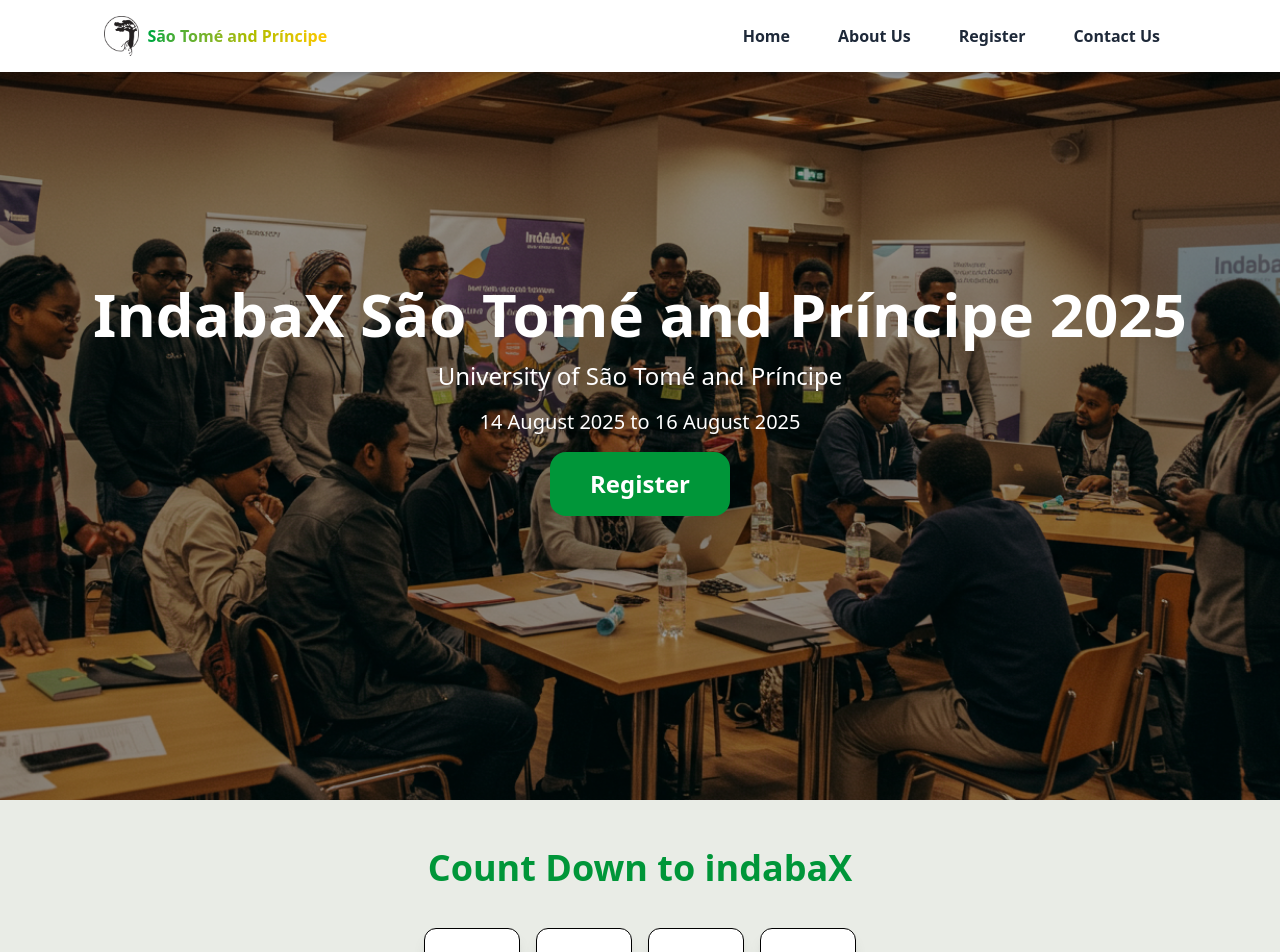
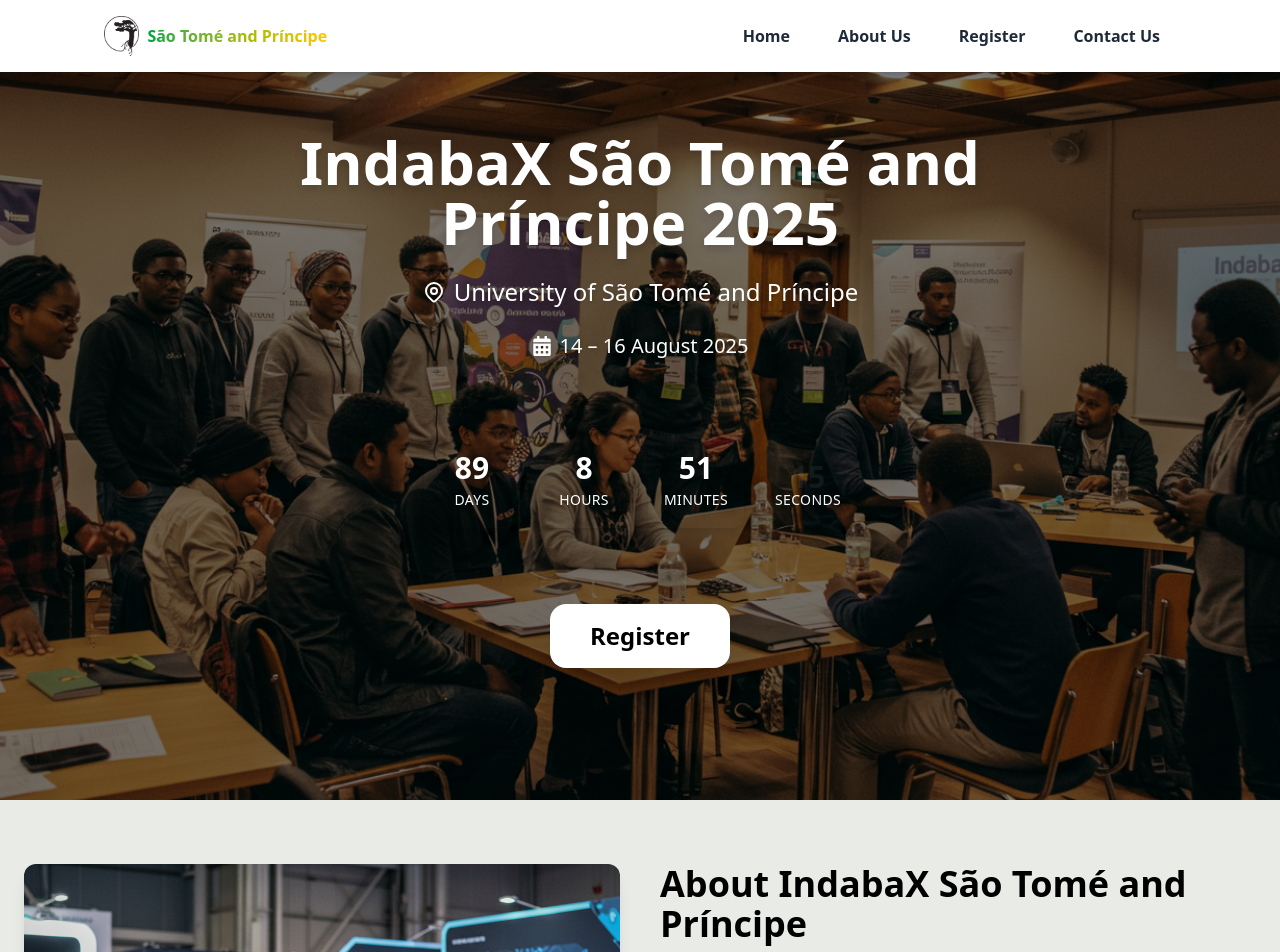
Before and after one commit to MOSOBELULU/indabaX, a React (Vite) app: page / in a window 1280 px wide. Shown: the top 952 px of the page. Built offline with nearby package versions, Linux system fonts and the light colour scheme.

Commit message:
wip- hero layout

```diff
--- a/src/components/About.jsx
+++ b/src/components/About.jsx
@@ -17,7 +17,7 @@ export default function About() {
 
 
         <div className="space-y-6">
-          <h2 className="text-3xl md:text-4xl font-bold text-[#009639]">
+          <h2 className="text-3xl md:text-4xl font-bold text-black">
             About IndabaX São Tomé and Príncipe
           </h2>
 
--- a/src/components/CountdownTimer.jsx
+++ b/src/components/CountdownTimer.jsx
@@ -39,20 +39,12 @@ const CountdownTimer = () => {
   return (
     <section className=" py-12 text-center">
       <div className="max-w-xl mx-auto px-4">
-        <motion.h2
-  initial={{ opacity: 0, y: -20 }}
-  animate={{ opacity: 1, y: 0 }}
-  transition={{ duration: 0.6, ease: 'easeOut' }}
-  className="text-3xl md:text-4xl mb-10 font-bold text-[#009639]"
->
- Count Down to indabaX
-</motion.h2>
 
         <div className="flex justify-center gap-4 flex-wrap">
           {timeBoxes.map((box, index) => (
            <div
   key={index}
-  className="w-24 h-24 rounded-xl shadow-lg flex flex-col justify-center items-center bg-white text-[#009639] border border-black"
+  className="w-24 h-24 rounded-xl shadow-lg flex flex-col justify-center items-center  text-white"
 >
 
               <AnimatePresence mode="wait">
--- a/src/components/Events.jsx
+++ b/src/components/Events.jsx
@@ -4,7 +4,7 @@ export default function Events() {
   return (
     <div className="py-16 px-6">
       <div className="max-w-6xl mx-auto">
-        <h2 className="text-center mb-12 text-3xl md:text-4xl font-extrabold text-[#009639] tracking-tight">
+        <h2 className="text-center mb-12 text-3xl md:text-4xl font-extrabold text-black tracking-tight">
           Events Schedule
         </h2>
         <div className="flex flex-wrap gap-8 justify-center">
@@ -19,7 +19,7 @@ export default function Events() {
                 className="w-full h-48 object-cover rounded-t-2xl"
               />
               <div className="p-5 text-center">
-                <h3 className="text-xl font-semibold text-[#009639] mb-1">
+                <h3 className="text-xl font-semibold text-black mb-1">
                   {event.title}
                 </h3>
                 <p className="text-sm text-gray-600 mb-1">
--- a/src/components/Hero.jsx
+++ b/src/components/Hero.jsx
@@ -1,27 +1,43 @@
+import { FaCalendarAlt } from "react-icons/fa";
+import { HiOutlineLocationMarker } from "react-icons/hi";
 import RegisterButton from "../components/Register_button";
+import CountdownTimer from "./CountdownTimer";
 
 export default function Hero() {
   return (
-    <div>
-      <div className="relative bg-[url('/images/hero.home.jpg')] bg-cover bg-center h-screen">
-        <div className="absolute inset-0 bg-black opacity-40"></div>
+    <section
+      className="relative min-h-screen bg-cover bg-center bg-no-repeat"
+      style={{ backgroundImage: "url('/images/hero.home.jpg')" }}
+    >
+      {/* Overlay */}
+      <div className="absolute inset-0 bg-black/50 z-0"></div>
 
-        <div className="relative z-10 flex flex-col items-center justify-center h-full px-4 text-center space-y-4">
-          <h1 className="text-white text-4xl md:text-6xl font-bold">
+      {/* Centered content */}
+      <div className="relative z-10 flex flex-col items-center justify-center min-h-screen px-4 md:px-8 py-32 text-center">
+        <div className="max-w-4xl w-full space-y-6">
+          <h1 className="text-white text-4xl md:text-6xl font-extrabold drop-shadow-lg">
             IndabaX São Tomé and Príncipe 2025
           </h1>
 
-          <h2 className="text-white text-xl md:text-2xl font-medium">
-            University of São Tomé and Príncipe
-          </h2>
+          {/* Location */}
+          <div className="flex items-center justify-center space-x-2 text-white text-xl md:text-2xl font-medium drop-shadow-sm">
+            <HiOutlineLocationMarker className="text-white" />
+            <span>University of São Tomé and Príncipe</span>
+          </div>
 
-          <h2 className="text-white text-lg md:text-xl font-light">
-            14 August 2025 to 16 August 2025
-          </h2>
 
-          <RegisterButton />
+          <div className="flex items-center justify-center space-x-2 text-white text-lg md:text-xl font-light drop-shadow-sm">
+            <FaCalendarAlt className="text-white" />
+            <span>14 – 16 August 2025</span>
+          </div>
+
+          <CountdownTimer className='pt-1' />
+
+          <div className="pt-1">
+            <RegisterButton />
+          </div>
         </div>
       </div>
-    </div>
+    </section>
   );
 }
--- a/src/components/Register_button.jsx
+++ b/src/components/Register_button.jsx
@@ -5,8 +5,8 @@ export default function RegisterButton() {
         <>
         <Link to="/register">
             <button className="text-xl md:text-2xl font-bold px-10 py-4 rounded-2xl shadow-2xl
-              bg-[#009639]
-              text-white
+              bg-white
+              text-black
               transition-all duration-300 ease-in-out transform hover:scale-110">
               Register
             </button>
--- a/src/components/SpeakersSection.jsx
+++ b/src/components/SpeakersSection.jsx
@@ -9,7 +9,7 @@ export default function SpeakersSection() {
   return (
     <section className="py-16" id="speakers">
       <div className="max-w-6xl mx-auto px-4 text-center">
-        <h2 className="text-3xl md:text-4xl font-bold mb-10 text-[#009639]">
+        <h2 className="text-3xl md:text-4xl font-bold mb-10 text-black">
           Meet the Speakers
         </h2>
 
--- a/src/layout/Footer.jsx
+++ b/src/layout/Footer.jsx
@@ -2,17 +2,17 @@ import { FaFacebook, FaTwitter, FaLinkedin } from 'react-icons/fa';
 
 export default function Footer() {
   return (
-    <footer className="bg-[#009639] text-white py-10">
+    <footer className="bg-white text-black py-10">
       <div className="max-w-6xl mx-auto px-4 grid grid-cols-1 md:grid-cols-4 gap-8">
 
 
         <div>
           <h4 className="font-bold mb-2">Quick Links</h4>
           <ul className="space-y-1 text-sm">
-            <li><a href="/" className="hover:underline text-yellow-300">Home</a></li>
-            <li><a href="/aboutus" className="hover:underline text-yellow-300">About</a></li>
-            <li><a href="/register" className="hover:underline text-yellow-300">Register</a></li>
-            <li><a href="/contact" className="hover:underline text-yellow-300">Contact</a></li>
+            <li><a href="/" className="hover:underline text-black">Home</a></li>
+            <li><a href="/aboutus" className="hover:underline text-black">About</a></li>
+            <li><a href="/register" className="hover:underline text-black">Register</a></li>
+            <li><a href="/contact" className="hover:underline text-black">Contact</a></li>
           </ul>
         </div>
 
@@ -20,11 +20,11 @@ export default function Footer() {
         <div>
           <h4 className="font-bold mb-2">More Info</h4>
           <ul className="space-y-1 text-sm">
-            <li><a href="/faqs" className="hover:underline text-yellow-300">FAQs</a></li>
-            <li><a href="/careers" className="hover:underline text-yellow-300">Careers</a></li>
-            <li><a href="/gallery" className="hover:underline text-yellow-300">Gallery</a></li>
-            <li><a href="/code-of-conduct" className="hover:underline text-yellow-300">Code of Conduct</a></li>
-            <li><a href="/privacypolicy" className="hover:underline text-yellow-300">Privacy Policy</a></li>
+            <li><a href="/faqs" className="hover:underline text-black">FAQs</a></li>
+            <li><a href="/careers" className="hover:underline text-black">Careers</a></li>
+            <li><a href="/gallery" className="hover:underline text-black">Gallery</a></li>
+            <li><a href="/code-of-conduct" className="hover:underline text-black">Code of Conduct</a></li>
+            <li><a href="/privacypolicy" className="hover:underline text-black">Privacy Policy</a></li>
           </ul>
         </div>
 
@@ -40,7 +40,7 @@ export default function Footer() {
             />
             <button
               type="submit"
-              className="bg-yellow-300 text-[#009639] font-semibold px-4 py-2 rounded-md hover:bg-yellow-400 text-sm"
+              className="bg-black text-white font-semibold px-4 py-2 rounded-md text-sm"
             >
               Subscribe
             </button>
@@ -55,7 +55,7 @@ export default function Footer() {
               href="https://web.facebook.com/deepindaba/?ref=br_rs&_rdc=1&_rdr#"
               target="_blank"
               rel="noopener noreferrer"
-              className="hover:text-[#FFD100]"
+              className=""
             >
               <FaFacebook />
             </a>
@@ -63,7 +63,7 @@ export default function Footer() {
               href="https://x.com/deepindaba"
               target="_blank"
               rel="noopener noreferrer"
-              className="hover:text-[#EF3340]"
+              className=""
             >
               <FaTwitter />
             </a>
@@ -71,7 +71,7 @@ export default function Footer() {
               href="https://www.linkedin.com/company/deep-learning-indaba/"
               target="_blank"
               rel="noopener noreferrer"
-              className="hover:text-black"
+              className=""
             >
               <FaLinkedin />
             </a>
--- a/src/pages/Home.jsx
+++ b/src/pages/Home.jsx
@@ -1,4 +1,4 @@
-import CountdownTimer from "../components/CountdownTimer"
+// import CountdownTimer from "../components/CountdownTimer"
 import Hero from "../components/Hero"
 import SpeakersSection from "../components/SpeakersSection"
 import Sponsorship from "../components/Sponsorship"
@@ -11,7 +11,7 @@ export default function Home(){
     return (
         <>
           <Hero/>
-          <CountdownTimer/>
+          {/* <CountdownTimer/> */}
           <About/>
           <Events/>
           <SpeakersSection/>
```
Also changed, not shown: src/components/Testimonials.jsx (+10 -7 lines).
